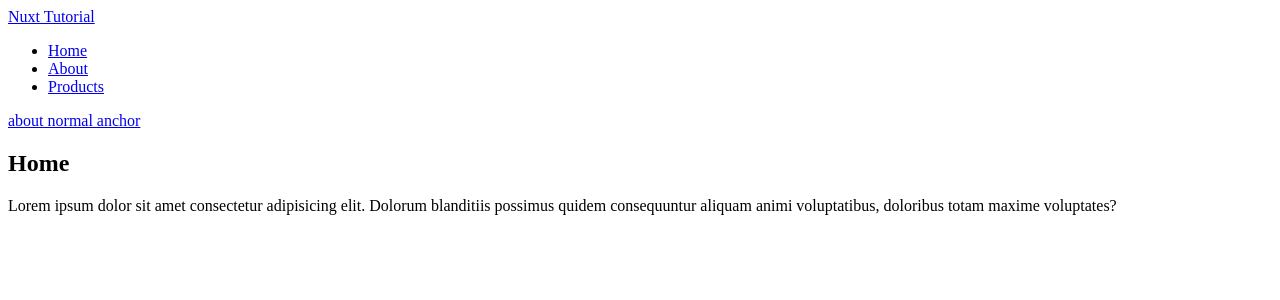
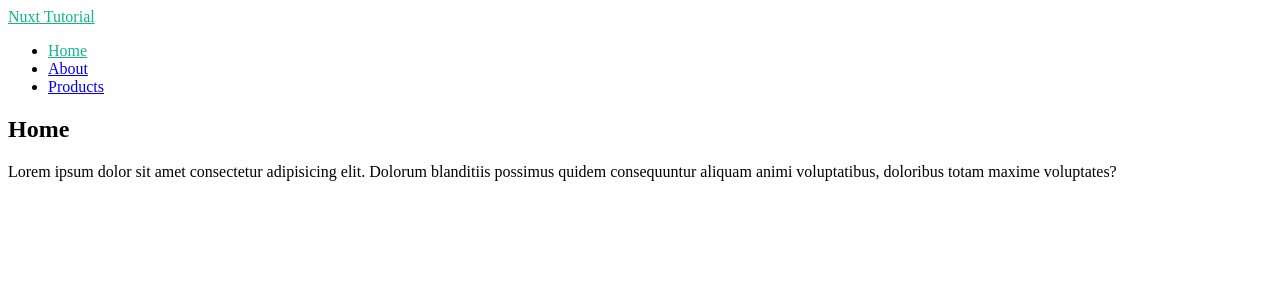
Before and after one commit to bienefc/nuxt3-tutorial, a Nuxt app: page / in a window 1280 px wide. Shown: the top 300 px of the page. Built offline with nearby package versions, Linux system fonts and the light colour scheme.

Commit message:
feat: add default layout & products layout

```diff
--- /dev/null
+++ b/layouts/default.vue
@@ -0,0 +1,27 @@
+<template>
+  <div>
+    <header>
+      <nav>
+        <NuxtLink to="/">Nuxt Tutorial</NuxtLink>
+        <ul>
+          <li><NuxtLink to="/">Home</NuxtLink></li>
+          <li><NuxtLink to="/about">About</NuxtLink></li>
+          <li><NuxtLink to="/products">Products</NuxtLink></li>
+        </ul>
+      </nav>
+    </header>
+
+    <!-- output the page content -->
+    <div>
+      <slot />
+    </div>
+  </div>
+</template>
+
+<script setup></script>
+
+<style scoped>
+.router-link-exact-active {
+  color: #12b488;
+}
+</style>
--- /dev/null
+++ b/layouts/products.vue
@@ -0,0 +1,29 @@
+<template>
+  <div>
+    <header>
+      <nav>
+        <NuxtLink to="/products">Products page</NuxtLink>
+      </nav>
+    </header>
+
+    <!-- output the page content -->
+    <div>
+      <slot />
+    </div>
+    <footer>
+      <ul>
+        <li><NuxtLink to="/">Home</NuxtLink></li>
+        <li><NuxtLink to="/about">About</NuxtLink></li>
+        <li><NuxtLink to="/products">Products</NuxtLink></li>
+      </ul>
+    </footer>
+  </div>
+</template>
+
+<script setup></script>
+
+<style scoped>
+.router-link-exact-active {
+  color: #12b488;
+}
+</style>
--- a/pages/about.vue
+++ b/pages/about.vue
@@ -1,15 +1,5 @@
 <template>
   <div>
-    <header>
-      <nav>
-        <NuxtLink to="/">Nuxt Tutorial</NuxtLink>
-        <ul>
-          <li><NuxtLink to="/">Home</NuxtLink></li>
-          <li><NuxtLink to="/about">About</NuxtLink></li>
-          <li><NuxtLink to="/products">Products</NuxtLink></li>
-        </ul>
-      </nav>
-    </header>
     <h2>About</h2>
     <p>
       Lorem ipsum dolor sit amet consectetur adipisicing elit. Dolorum
--- a/pages/index.vue
+++ b/pages/index.vue
@@ -1,16 +1,5 @@
 <template>
   <div>
-    <header>
-      <nav>
-        <NuxtLink to="/">Nuxt Tutorial</NuxtLink>
-        <ul>
-          <li><NuxtLink to="/">Home</NuxtLink></li>
-          <li><NuxtLink to="/about">About</NuxtLink></li>
-          <li><NuxtLink to="/products">Products</NuxtLink></li>
-        </ul>
-      </nav>
-      <a href="/about">about normal anchor</a>
-    </header>
     <h2>Home</h2>
     <p>
       Lorem ipsum dolor sit amet consectetur adipisicing elit. Dolorum
--- a/pages/products/[id].vue
+++ b/pages/products/[id].vue
@@ -11,6 +11,10 @@
 
 <script setup>
 const { id } = useRoute().params;
+
+definePageMeta({
+  layout: "products",
+});
 </script>
 
 <style scoped></style>
--- a/pages/products/index.vue
+++ b/pages/products/index.vue
@@ -1,7 +1,11 @@
 <template>
-  <div><p>Product</p></div>
+  <div><p>Products</p></div>
 </template>
 
-<script setup></script>
+<script setup>
+definePageMeta({
+  layout: "products",
+});
+</script>
 
 <style scoped></style>
```
